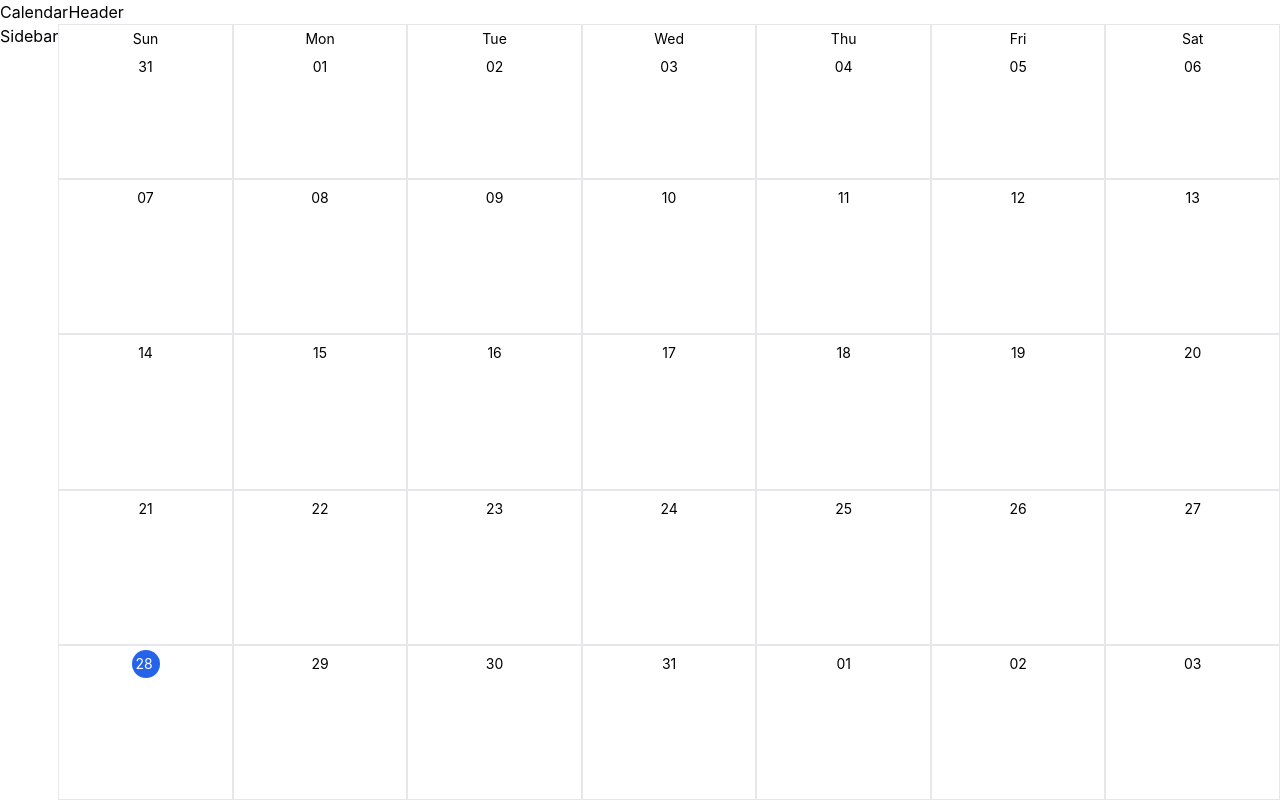
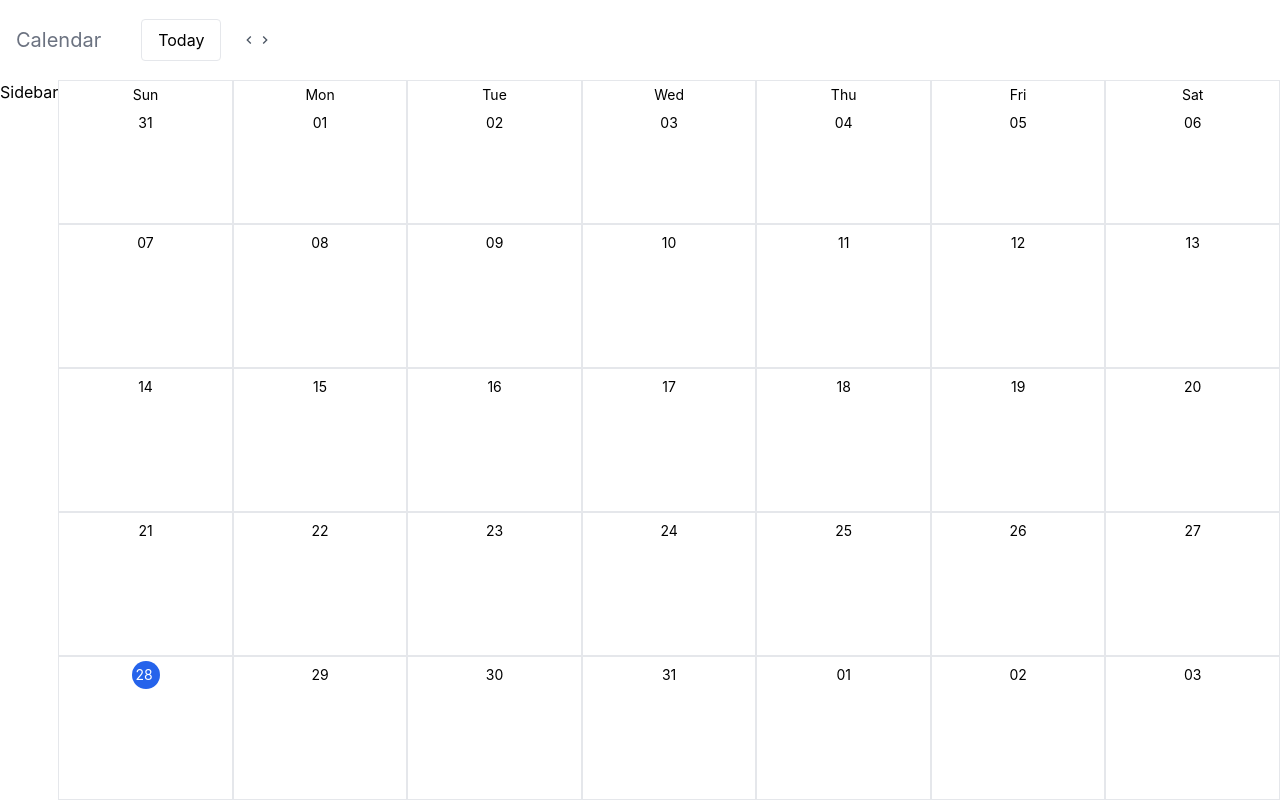
Before and after one commit to m0t0-taka/react-calendar, a React (Create React App) app: page / in a window 1280 px wide. Built offline with nearby package versions, Linux system fonts and the light colour scheme.

Commit message:
ヘッダーのモック作成

```diff
--- a/package.json
+++ b/package.json
@@ -9,6 +9,7 @@
     "dayjs": "^1.11.5",
     "react": "^18.2.0",
     "react-dom": "^18.2.0",
+    "react-icons": "^4.4.0",
     "react-scripts": "5.0.1",
     "web-vitals": "^2.1.4"
   },
--- a/src/components/CalendarHeader.jsx
+++ b/src/components/CalendarHeader.jsx
@@ -1,5 +1,23 @@
 import React from "react";
+import { MdChevronLeft, MdChevronRight } from "react-icons/md";
 
 export const CalendarHeader = () => {
-  return <div>CalendarHeader</div>;
+  return (
+    <header className="px-4 py-2 flex items-center">
+      <h1 className="mr-10 text-xl text-gray-500 fond-bold">Calendar</h1>
+      <button onClick={""} className="border rounded py-2 px-4 mr-5">
+        Today
+      </button>
+      <button onClick={""}>
+        <span className="material-icons-outlined cursor-pointer text-gray-600 mx-2">
+          <MdChevronLeft />
+        </span>
+      </button>
+      <button onClick={""}>
+        <span className="material-icons-outlined cursor-pointer text-gray-600 mx-2">
+          <MdChevronRight />
+        </span>
+      </button>
+    </header>
+  );
 };
```
Also changed, not shown: 1 other file (tests, documents, lock files or other folders).
